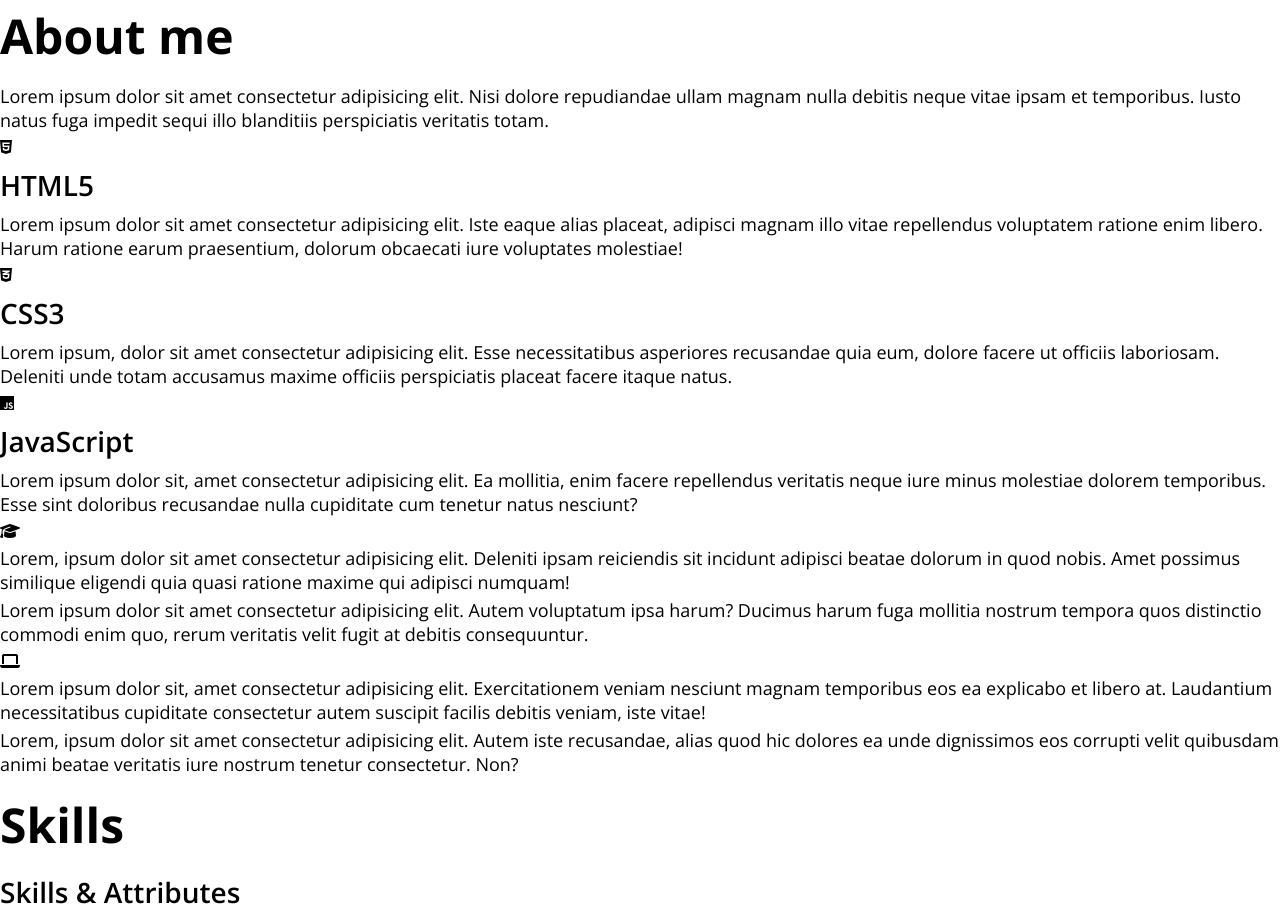
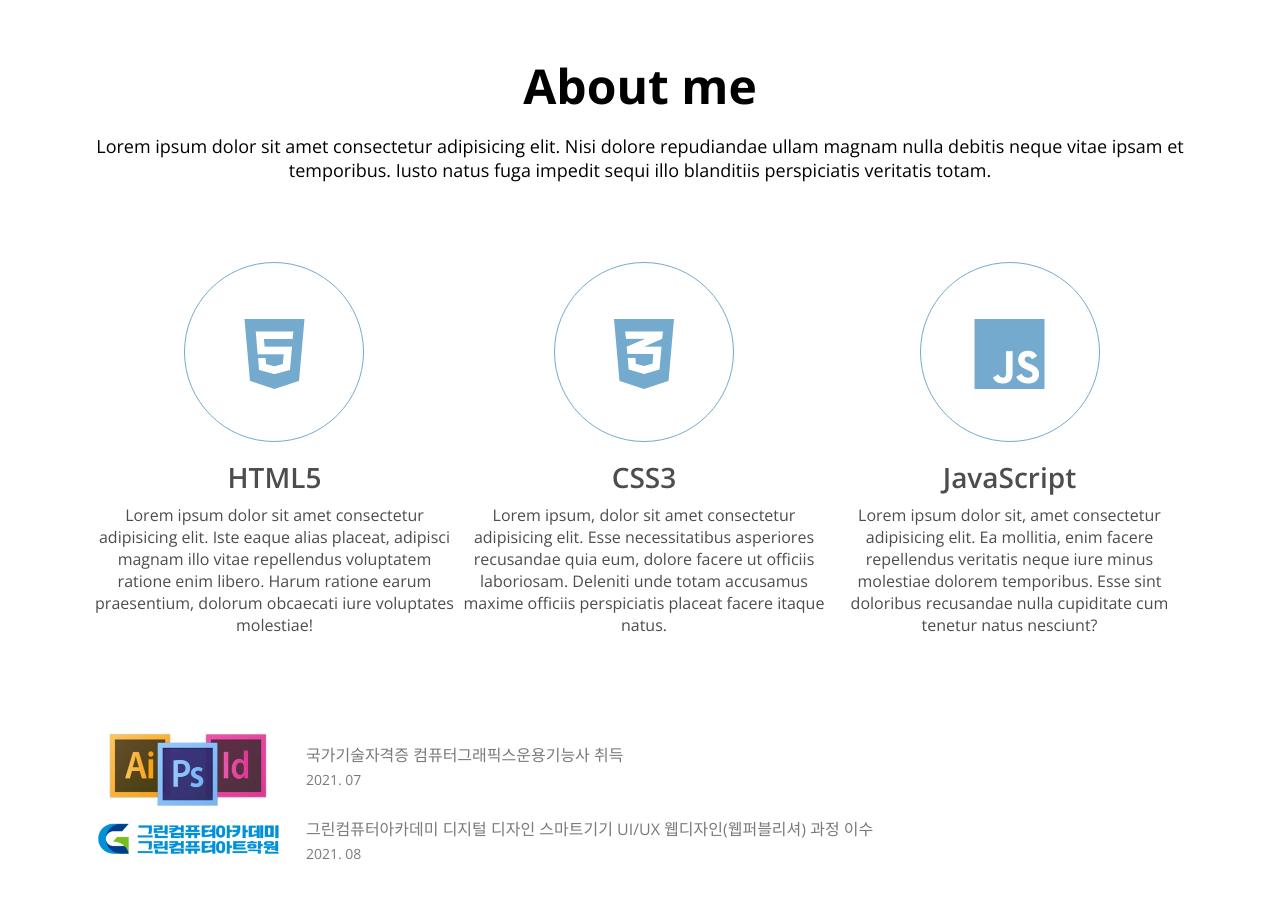
Before and after one commit to jeongunho/Portfolio, a plain HTML site: page index.html in a window 1280 px wide. Shown: the part 847-1761 px from the top of the page. Drawn offline with nearby package versions, Linux system fonts and the light colour scheme; a script that the page names is missing.

Commit message:
CSS: About

```diff
--- a/index.html
+++ b/index.html
@@ -36,7 +36,7 @@
       <button class="home__contact">Contact Me</button>
     </section>
     <!-- About -->
-    <section id="about">
+    <section id="about" class="section">
       <h1>About me</h1>
       <p>Lorem ipsum dolor sit amet consectetur adipisicing elit. Nisi dolore repudiandae ullam magnam nulla debitis neque vitae ipsam et temporibus. Iusto natus fuga impedit sequi illo blanditiis perspiciatis veritatis totam.</p>
       <div class="about__majors">
@@ -62,19 +62,25 @@
           <p class="major__description">Lorem ipsum dolor sit, amet consectetur adipisicing elit. Ea mollitia, enim facere repellendus veritatis neque iure minus molestiae dolorem temporibus. Esse sint doloribus recusandae nulla cupiditate cum tenetur natus nesciunt?</p>
         </div>
       </div>
-      <div class="about_jobs">
-        <i class="fas fa-graduation-cap"></i>
-        <p class="job__name">Lorem, ipsum dolor sit amet consectetur adipisicing elit. Deleniti ipsam reiciendis sit incidunt adipisci beatae dolorum in quod nobis. Amet possimus similique eligendi quia quasi ratione maxime qui adipisci numquam!</p>
-        <p class="job__period">Lorem ipsum dolor sit amet consectetur adipisicing elit. Autem voluptatum ipsa harum? Ducimus harum fuga mollitia nostrum tempora quos distinctio commodi enim quo, rerum veritatis velit fugit at debitis consequuntur.</p>
-      </div>
-      <div class="about_jobs">
-        <i class="fas fa-laptop"></i>
-        <p class="job__name">Lorem ipsum dolor sit, amet consectetur adipisicing elit. Exercitationem veniam nesciunt magnam temporibus eos ea explicabo et libero at. Laudantium necessitatibus cupiditate consectetur autem suscipit facilis debitis veniam, iste vitae!</p>
-        <p class="job__period">Lorem, ipsum dolor sit amet consectetur adipisicing elit. Autem iste recusandae, alias quod hic dolores ea unde dignissimos eos corrupti velit quibusdam animi beatae veritatis iure nostrum tenetur consectetur. Non?</p>
+      <div class="about__jobs">
+        <div class="job">
+          <img src="image/license.png" alt="green" class="job__logo">
+          <div class="job__description">
+            <p class="job__name">국가기술자격증 컴퓨터그래픽스운용기능사 취득</p>
+            <p class="job__period">2021. 07</p>
+          </div>
+        </div>
+        <div class="job">
+          <img src="image/green.png" alt="green" class="job__logo">
+          <div class="job__description">
+            <p class="job__name">그린컴퓨터아카데미 디지털 디자인 스마트기기 UI/UX 웹디자인(웹퍼블리셔) 과정 이수</p>
+            <p class="job__period">2021. 08</p>
+          </div>
+        </div>
       </div>
     </section>
     <!-- Skills -->
-    <section id="skills">
+    <section id="skills" class="section">
       <h1>Skills</h1>
       <h2>Skills & Attributes</h2>
       <p>Lorem, ipsum dolor sit amet consectetur adipisicing elit. Totam molestiae aliquam eaque quos fugit repellat facilis sequi perspiciatis voluptate, libero voluptatibus laborum. Voluptatum illum explicabo voluptates, laboriosam vel consectetur fugit.</p>
@@ -157,7 +163,7 @@
       </div>
     </section>
     <!-- Work -->
-    <section id="work">
+    <section id="work" class="section">
       <h1>My work</h1>
       <h3>Projects</h3>
       <div class="work__category">
@@ -231,7 +237,7 @@
       </div>
     </section>
     <!-- Contact -->
-    <section id="contact">
+    <section id="contact" class="section">
       <h1 class="contact__title">Contact</h1>
       <h2 class="contact__email">unhojeong@naver.com</h2>
       <div class="contact__links">
--- a/style.css
+++ b/style.css
@@ -29,6 +29,9 @@
 
   /* Size */
   --size-border-radius: 4px;
+
+  /* Annimation */
+  --animation-duration: 300ms;
 }
 
 /* Universal */
@@ -149,3 +152,68 @@ p {
   border: 2px solid var(--color-white);
   border-radius: var(--size-border-radius);
 }
+
+/* Section common */
+.section {
+  text-align: center;
+  margin: auto;
+  padding: 50px;
+  max-width: 1200px;
+}
+
+/* About */
+#about .about__majors {
+  display: flex;
+  justify-content: space-between;
+  margin: 80px 0;
+}
+#about .about__majors .major .major__icon {
+  width: 180px;
+  height: 180px;
+  line-height: 180px;
+  font-size: 80px;
+  margin: 0 auto;
+  border: 1px solid var(--color-blue);
+  border-radius: 50%;
+  margin-bottom: 16px;
+  color: var(--color-blue);
+}
+#about .about__majors .major .major__icon i {
+  transition: all var(--animation-duration) ease;
+}
+#about .about__majors .major .major__icon:hover {
+  border: 1px solid var(--color-pink);
+}
+#about .about__majors .major .major__icon:hover i {
+  color: var(--color-pink);
+  transform: rotate(-30deg) scale(1.1);
+}
+#about .about__majors .major .major__title,
+#about .about__majors .major .major__description {
+  color: var(--color-dark-grey);
+}
+#about .about__majors .major .major__description {
+  font-size: var(--font-small);
+}
+#about .about__jobs .job {
+  display: flex;
+  align-items: center;
+}
+#about .about__jobs .job .job__logo {
+  width: 200px;
+  height: auto;
+}
+#about .about__jobs .job .job__description {
+  margin-left: 16px;
+  text-align: left;
+}
+#about .about__jobs .job .job__description .job__name,
+#about .about__jobs .job .job__description .job__period {
+  color: var(--color-light-grey);
+}
+#about .about__jobs .job .job__description .job__name {
+  font-size: var(--font-small);
+}
+#about .about__jobs .job .job__description .job__period {
+  font-size: var(--font-micro);
+}
```
Also changed, not shown: image/green.png (added), image/license.png (added).
